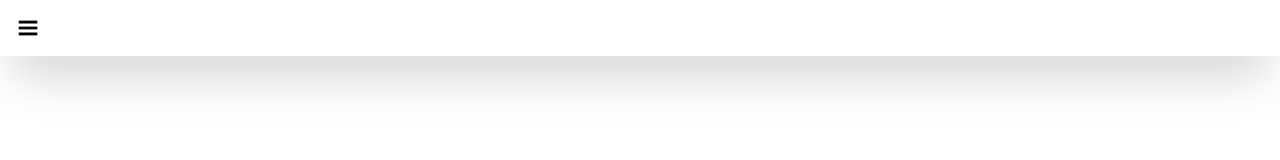
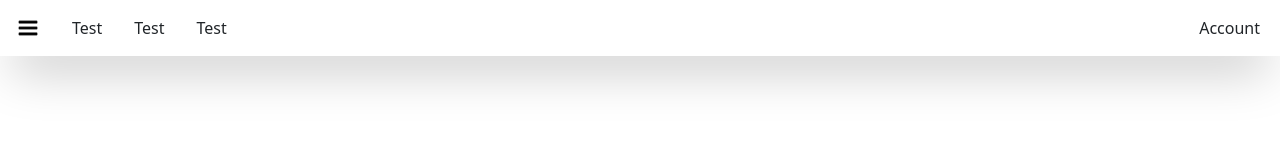
Before and after one commit to dzakyfzl/projek_web_mental_health, a website: page page/index.html in a window 1280 px wide. Drawn offline with nearby package versions, Linux system fonts and the light colour scheme; a web font is replaced by a local one.

Commit message:
Fixing Navbars

```diff
--- a/page/index.html
+++ b/page/index.html
@@ -25,10 +25,16 @@
   </head>
 
 <body>
-    <header class="shadow-2xl">
-      <div class="p-3">
-        <a href="#"><img class="w-6" src="/src/image/menu-bar.png"></a>
+    <header class="shadow-2xl flex justify-between items-center">
+      <div class="flex items-stretch">
+        <div class="p-3">
+          <a href="#"><img class="w-6" src="/src/image/menu-bar.png"></a>
+        </div>
+        <div class="p-3 max-sm:invisible lg:visible "><a href="#">Test</a></div>
+        <div class="p-3 max-sm:invisible lg:visible "><a href="#">Test</a></div>
+        <div class="p-3 max-sm:invisible lg:visible "><a href="#">Test</a></div>
       </div>
+      <div class="flex pt-3 pb-3 pr-5"><a href="#">Account</a></div>
     </header>
 </body>
 </html>
```
Also changed, not shown: src/css/style.css.
